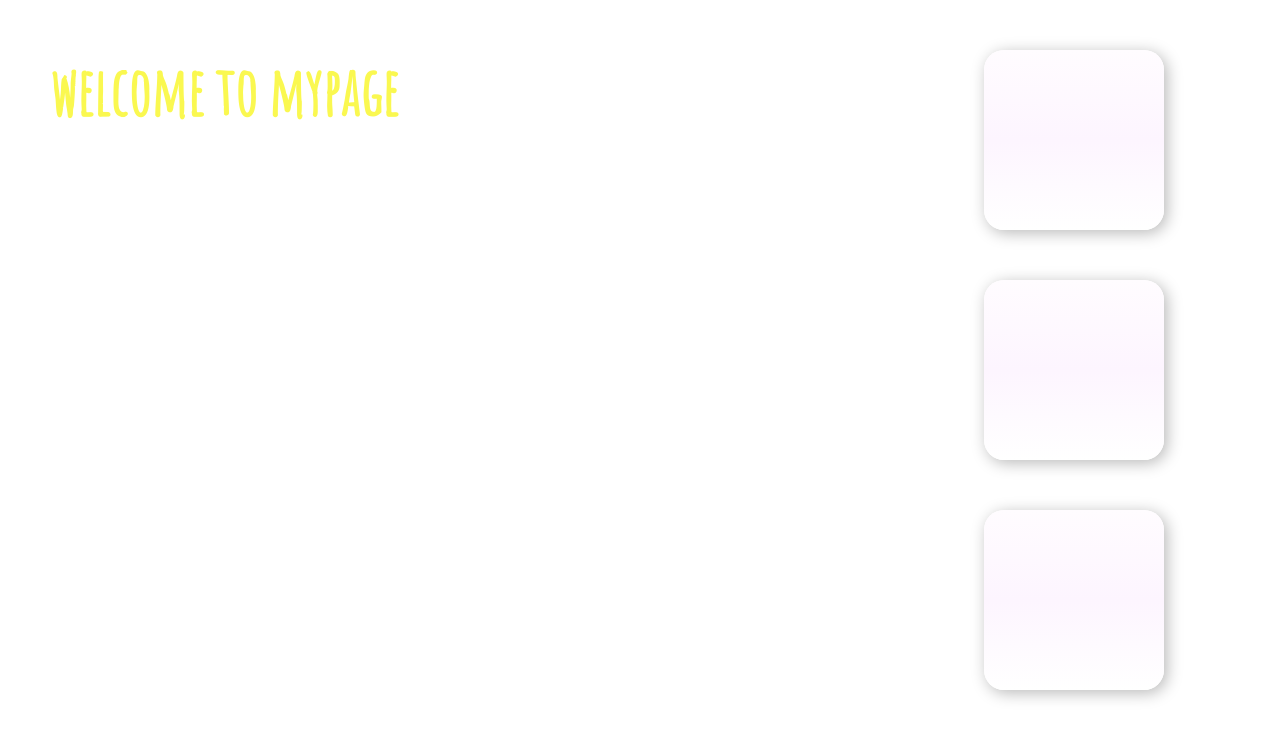
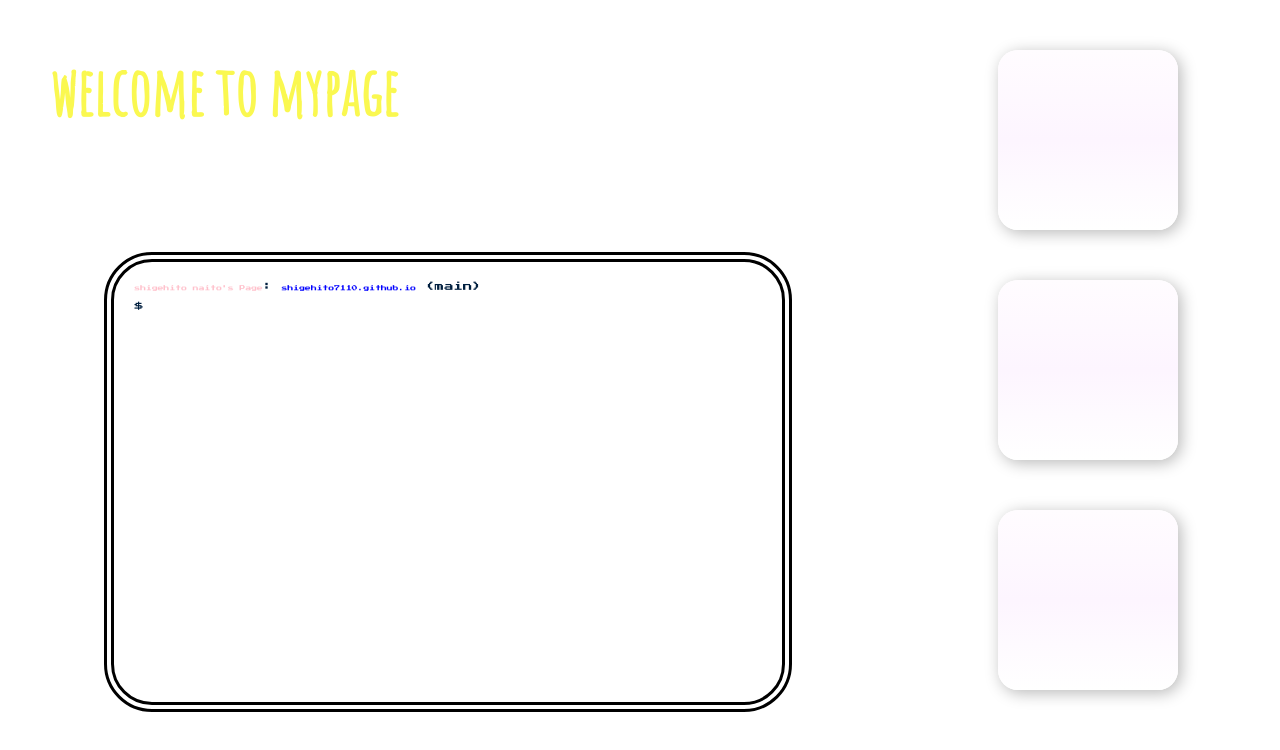
Before and after one commit to shigehito7110/shigehito7110.github.io, a Next.js app: page / in a window 1280 px wide. Shown: the top 750 px of the page. Built offline with nearby package versions, Linux system fonts and the light colour scheme.

Commit message:
console init

```diff
--- /dev/null
+++ b/components/common/consoleBox.tsx
@@ -0,0 +1,42 @@
+import styled from 'styled-components';
+import PromptMessage from '@components/fonts/promptMessage';
+import ConsoleForm from './consoleForm';
+import { useState } from 'react';
+
+const ConsoleArea = styled.div`
+  width: 70%;
+  height: 100%;
+  border: 1rem double #000;
+  border-radius: 4.8rem;
+  height: 40rem;
+  margin: 7rem auto 0 auto;
+  background-color: white;
+  padding: 2rem;
+  font-family: 'Press Start 2P', cursive;
+  font-weight: 100;
+  font-size: 1.5rem;
+`
+
+const ConsoleBox = () => {
+  const [command, setCommand] = useState('');
+
+  const onKeyPress = (e: any) => {
+    if(e.charCode == 13) {
+      console.log(command);
+      setCommand('');
+    }
+  }
+
+  return (
+    <ConsoleArea>
+      <PromptMessage />
+      <ConsoleForm
+        command={command}
+        onKeyPress={onKeyPress}
+        onChange={setCommand}
+      />
+    </ConsoleArea>
+  )
+}
+
+export default ConsoleBox;
--- /dev/null
+++ b/components/common/consoleForm.tsx
@@ -0,0 +1,32 @@
+import styled from 'styled-components';
+
+const StyledForm = styled.input`
+  margin: 1rem 0;
+  border: none;
+  outline: none;
+  font-family: 'Press Start 2P', cursive;
+  font-size: 1rem;
+
+  // &:focus {
+  //   caret-color: rgba(0,0,0,0.2)
+  // }
+`
+
+const ConsoleForm = (props: {command: string, onKeyPress: (value: any) => void, onChange: (value: string) => void}) => {
+  const { command, onKeyPress, onChange } = props;
+
+  return (
+    <>
+      <label>$ </label>
+      <StyledForm
+        autoFocus
+        type='text'
+        value={command}
+        onChange={e => onChange(e.target.value)}
+        onKeyPress={e => onKeyPress(e)}
+      />
+    </>
+  )
+}
+
+export default ConsoleForm;
--- a/components/common/header.tsx
+++ b/components/common/header.tsx
@@ -7,10 +7,9 @@ interface Props {
 }
 
 const StyledHeader = styled.header`
-  width: 60%;
+  width: 100%;
   padding: 50px;
   background:rgba(0,0,0,0);
-  height: 100%;
 `
 
 const Header = ({ name }: Props) => {
--- /dev/null
+++ b/components/fonts/promptMessage.tsx
@@ -0,0 +1,21 @@
+import styled from 'styled-components';
+
+const StyledMessage = styled.div`
+`
+const Root = styled.span`
+  color: pink;
+`
+
+const Pwd = styled.span`
+  color: blue;
+`
+
+const PromptMessage = () => {
+  return (
+    <StyledMessage>
+      <Root>shigehito naito's Page</Root>: <Pwd>shigehito7110.github.io</Pwd> (main)
+    </StyledMessage>
+  )
+}
+
+export default PromptMessage;
--- a/components/layout.tsx
+++ b/components/layout.tsx
@@ -12,13 +12,22 @@ const Common = styled.div`
   justify-content: space-between;
 `
 
+const Content = styled.div`
+  width: 70%;
+`
+
+const Main = styled.main`
+`
+
 const Layout: FC<Prop> = ({ children }) => {
   return (
     <>
       <Common>
-        <Header name={'welcome to mypage'}/>
+        <Content>
+          <Header name={'welcome to mypage'} />
+          <Main>{ children }</Main>
+        </Content>
         <SideBar />
-        { children }
       </Common>
     </>
   )
--- a/pages/_app.tsx
+++ b/pages/_app.tsx
@@ -37,7 +37,7 @@ const MyApp = ({ Component, pageProps }: AppProps) => {
       <ThemeProvider theme={theme}>
         <Head>
           <link href="https://fonts.googleapis.com/css2?family=Amatic+SC&display=swap" rel="stylesheet" />
-          <link href="https://fonts.googleapis.com/css2?family=Monoton&display=swap" rel="stylesheet" />
+          <link href="https://fonts.googleapis.com/css2?family=Press+Start+2P&display=swap" rel="stylesheet" />
         </Head>
         <GlobalStyle />
         <Layout>
--- a/pages/index.tsx
+++ b/pages/index.tsx
@@ -1,8 +1,9 @@
-
+import ConsoleBox from "@components/common/consoleBox";
 
 const App = () => {
   return (
     <>
+      <ConsoleBox></ConsoleBox>
     </>
   )
 }
```
Also changed, not shown: components/fonts/consoleText.tsx (added, +21 -0 lines).
